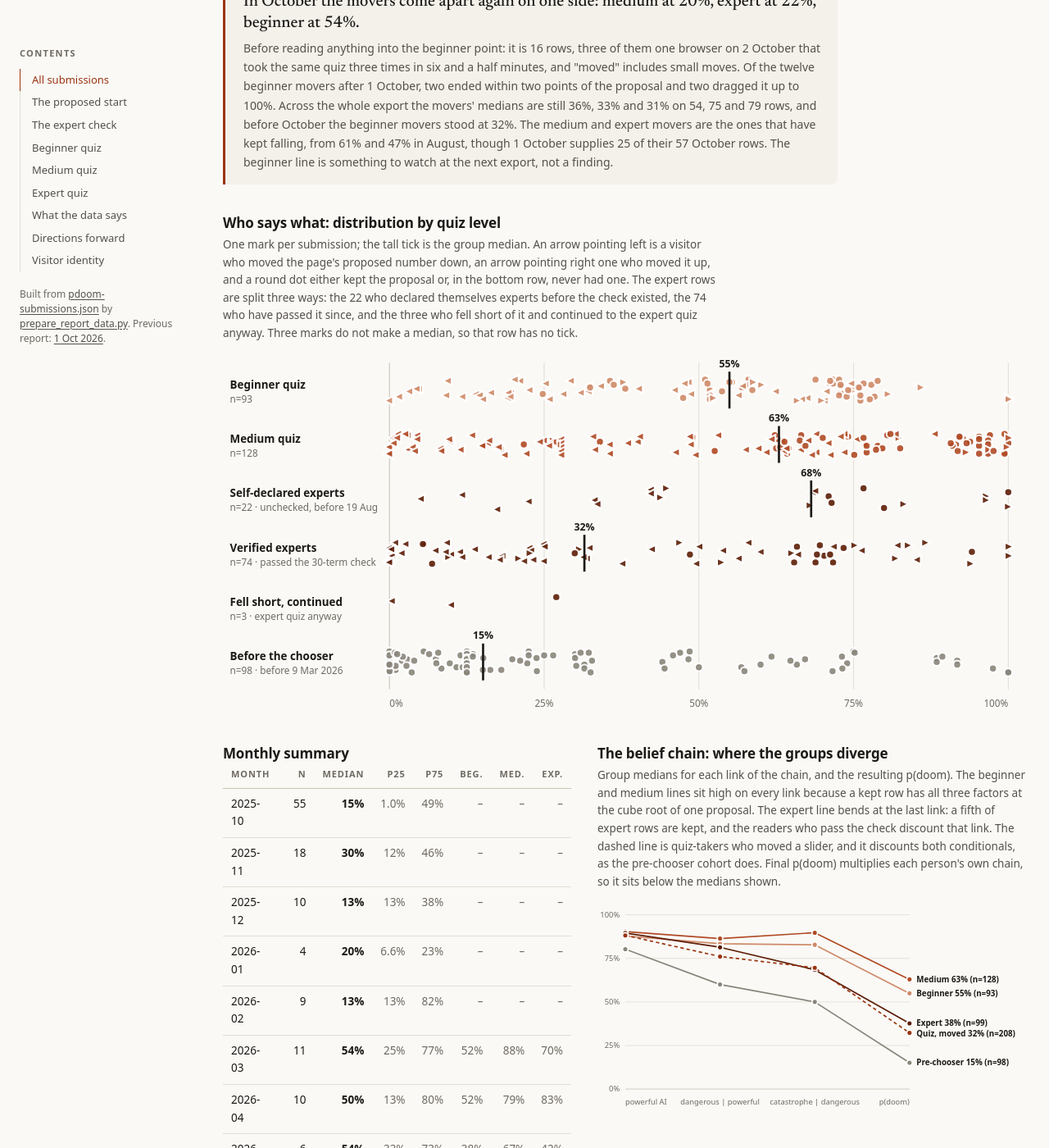
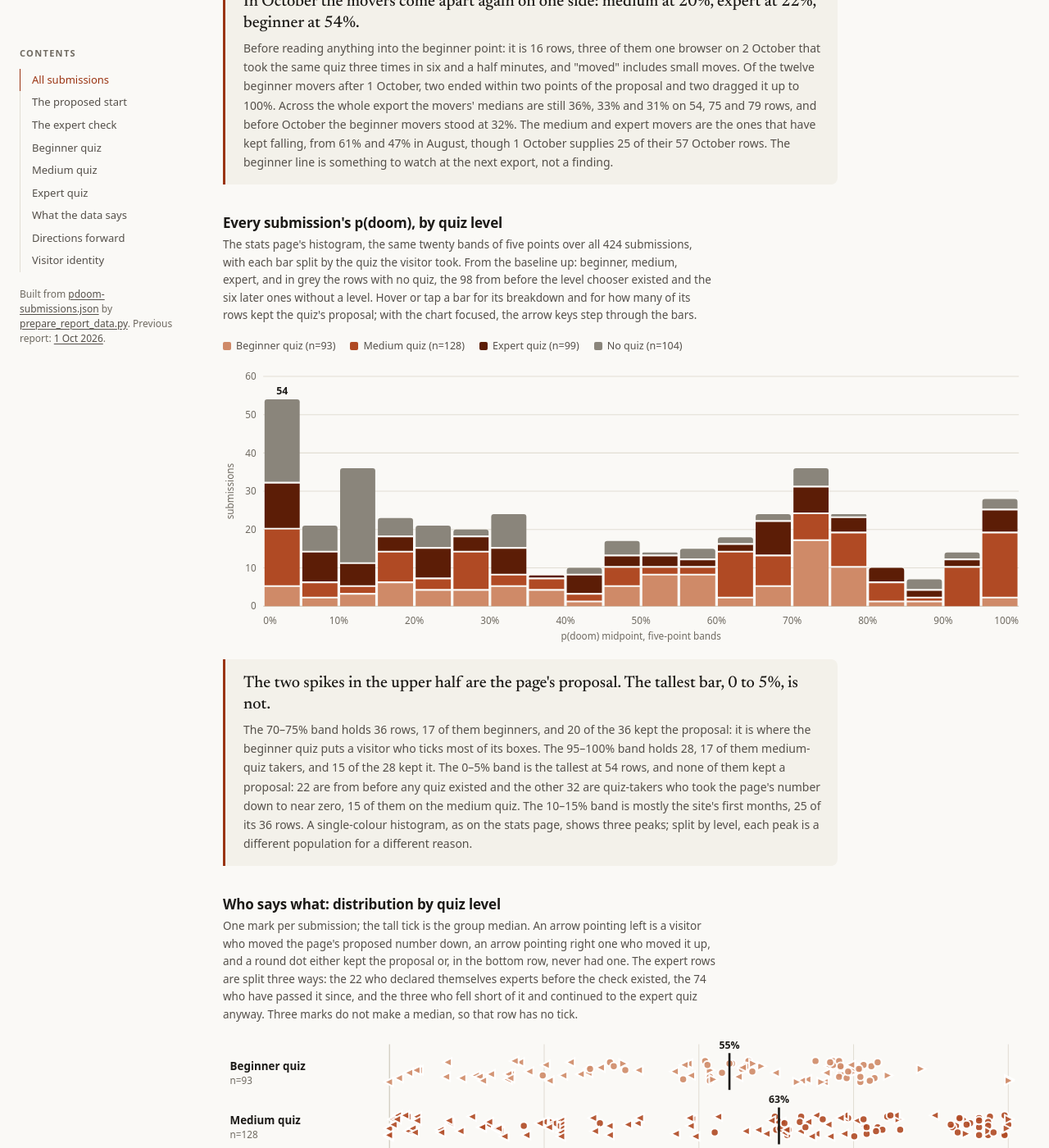
Before and after one commit to neoneye/pdoom-calculator, a Jekyll site: the page reports/submissions-2026-10-15.html, which Jekyll copies as it is, in a window 1280 px wide and 1400 px high, scrolled down 5018 px. Shown: the whole window at 82% size. Built offline with Jekyll 4.4.1, drawn with Linux system fonts in a browser that asks for light colours.

Commit message:
Add a stacked histogram by quiz level to the 15 October report
The stats page's histogram, twenty five-point bands over all 424
submissions, with each bar split into beginner, medium, expert and no
quiz. The caption reads the peaks: 70-75% is mostly beginners keeping
the proposal (20 of 36 kept), 95-100% mostly medium-quiz takers keeping
it (15 of 28), and the tallest band, 0-5%, has no kept rows at all: 22
predate the quiz and 32 are quiz-takers who took the number to near zero.
The stats page itself stays a single series.

Co-Authored-By: Claude Opus 5.5 <noreply@anthropic.com>

```diff
--- a/reports/submissions-2026-10-15.html
+++ b/reports/submissions-2026-10-15.html
@@ -317,6 +317,14 @@
         <div class="plot"><div id="chart-levels"></div><div class="tooltip" id="tt-lv"></div></div>
         <p class="finding"><span class="lead">On every row, the expert line has fallen three months running, 59%, 32%, 23%. The beginner line fell and came back, 72%, 48%, 56%.</span>Medium went 69%, 63%, 40% over the same three months. In August the three levels sat within thirteen points of each other; in October beginner and expert are 34 points apart. Most of that gap is the proposal and how often each level keeps it: across the whole export the beginner quiz is kept on 42% of its rows, medium on 39% and expert on 20%, and a kept row is the formula's number. Switch to the rows where the visitor moved a slider and the lines close up: in September they sat at 31%, 27% and 28%, the convergence the last report described.</p>
         <p class="finding"><span class="lead">In October the movers come apart again on one side: medium at 20%, expert at 22%, beginner at 54%.</span>Before reading anything into the beginner point: it is 16 rows, three of them one browser on 2 October that took the same quiz three times in six and a half minutes, and "moved" includes small moves. Of the twelve beginner movers after 1 October, two ended within two points of the proposal and two dragged it up to 100%. Across the whole export the movers' medians are still 36%, 33% and 31% on 54, 75 and 79 rows, and before October the beginner movers stood at 32%. The medium and expert movers are the ones that have kept falling, from 61% and 47% in August, though 1 October supplies 25 of their 57 October rows. The beginner line is something to watch at the next export, not a finding.</p>
+      </figure>
+
+      <figure>
+        <h3>Every submission's p(doom), by quiz level</h3>
+        <p class="how">The stats page's histogram, the same twenty bands of five points over all 424 submissions, with each bar split by the quiz the visitor took. From the baseline up: beginner, medium, expert, and in grey the rows with no quiz, the 98 from before the level chooser existed and the six later ones without a level. Hover or tap a bar for its breakdown and for how many of its rows kept the quiz's proposal; with the chart focused, the arrow keys step through the bars.</p>
+        <div class="legend" id="legend-hist"></div>
+        <div class="plot"><div id="chart-hist"></div><div class="tooltip" id="tt-hist"></div></div>
+        <p class="finding"><span class="lead">The two spikes in the upper half are the page's proposal. The tallest bar, 0 to 5%, is not.</span>The 70–75% band holds 36 rows, 17 of them beginners, and 20 of the 36 kept the proposal: it is where the beginner quiz puts a visitor who ticks most of its boxes. The 95–100% band holds 28, 17 of them medium-quiz takers, and 15 of the 28 kept it. The 0–5% band is the tallest at 54 rows, and none of them kept a proposal: 22 are from before any quiz existed and the other 32 are quiz-takers who took the page's number down to near zero, 15 of them on the medium quiz. The 10–15% band is mostly the site's first months, 25 of its 36 rows. A single-colour histogram, as on the stats page, shows three peaks; split by level, each peak is a different population for a different reason.</p>
       </figure>
 
       <figure>
@@ -930,6 +938,66 @@ function eventLine(svg, x, MT, H, MB, label) {
   draw('all');
 }
 
+// ---- chart B3: histogram of every submission, stacked by quiz level ----
+// The stats page's bins (twenty bands of five points, every row), split by level.
+{
+  const LEVELS = [
+    { key: 'beginner', label: 'Beginner quiz', color: 'var(--level-1)' },
+    { key: 'medium', label: 'Medium quiz', color: 'var(--level-2)' },
+    { key: 'expert', label: 'Expert quiz', color: 'var(--level-3)' },
+    { key: 'none', label: 'No quiz', color: 'var(--neutral)' },
+  ];
+  const lvl = r => QUIZ.has(r.g) ? r.g : 'none';
+  const BINS = 20;
+  const bins = Array.from({ length: BINS }, (_, i) => ({ i, lo: i * 5, hi: i * 5 + 5, c: { beginner: 0, medium: 0, expert: 0, none: 0 }, kept: 0, n: 0 }));
+  for (const r of rows) {
+    const b = bins[Math.min(BINS - 1, Math.floor(r.m * 100 / 5 + 1e-9))];
+    b.c[lvl(r)]++; b.n++; if (kept(r)) b.kept++;
+  }
+  const legend = document.getElementById('legend-hist');
+  for (const L of LEVELS) {
+    const sp = document.createElement('span');
+    sp.innerHTML = '<span class="sw" style="background:' + L.color + ';border-radius:2px"></span>' + L.label + ' (n=' + rows.filter(r => lvl(r) === L.key).length + ')';
+    legend.appendChild(sp);
+  }
+  const maxN = Math.max(...bins.map(b => b.n));
+  const top = Math.ceil(maxN / 10) * 10;
+  const W = 920, H = 320, ML = 46, MR = 12, MT = 14, MB = 44;
+  const step = (W - ML - MR) / BINS, bw = step - 3;
+  const X = i => ML + i * step + 1.5, Y = c => MT + (1 - c / top) * (H - MT - MB);
+  const svg = el('svg', { viewBox: '0 0 ' + W + ' ' + H }, document.getElementById('chart-hist'));
+  for (let c = 0; c <= top; c += 10) {
+    el('line', { x1: ML, x2: W - MR, y1: Y(c), y2: Y(c), stroke: c === 0 ? 'var(--line-strong)' : 'var(--line)', 'stroke-width': 1 }, svg);
+    el('text', { x: ML - 8, y: Y(c) + 4, 'text-anchor': 'end', class: 'tick' }, svg, c);
+  }
+  for (let i = 0; i <= BINS; i += 2) el('text', { x: ML + i * step, y: H - 24, 'text-anchor': i === 0 ? 'start' : i === BINS ? 'end' : 'middle', class: 'tick' }, svg, (i * 5) + '%');
+  el('text', { x: (ML + W - MR) / 2, y: H - 6, 'text-anchor': 'middle', class: 'axis-name' }, svg, 'p(doom) midpoint, five-point bands');
+  el('text', { x: 12, y: MT + (H - MT - MB) / 2, class: 'axis-name', transform: 'rotate(-90 12 ' + (MT + (H - MT - MB) / 2) + ')', 'text-anchor': 'middle' }, svg, 'submissions');
+  const hits = [];
+  for (const b of bins) {
+    const x = X(b.i);
+    let acc = 0;
+    const segs = LEVELS.filter(L => b.c[L.key]);
+    segs.forEach((L, k) => {
+      const y0 = Y(acc), y1 = Y(acc + b.c[L.key]); acc += b.c[L.key];
+      // a 2px gap of paper between segments; only the top segment gets rounded corners
+      const yTop = y1, yBot = k === 0 ? y0 : y0 - 2, last = k === segs.length - 1;
+      if (yBot - yTop < 0.5) return;
+      const r = last ? Math.min(3, (yBot - yTop) / 2) : 0;
+      el('path', { d: 'M' + x + ' ' + yBot + 'V' + (yTop + r) + (r ? 'Q' + x + ' ' + yTop + ' ' + (x + r) + ' ' + yTop : '') + 'H' + (x + bw - r) + (r ? 'Q' + (x + bw) + ' ' + yTop + ' ' + (x + bw) + ' ' + (yTop + r) : '') + 'V' + yBot + 'Z', fill: L.color }, svg);
+    });
+    hits.push({ x0: x, x1: x + bw, x: x + bw / 2, y: Y(b.n / 2), b });
+  }
+  // the tallest bar carries its total; the rest are in the tooltip
+  const tall = bins.reduce((a, b) => (b.n > a.n ? b : a));
+  el('text', { x: X(tall.i) + bw / 2, y: Y(tall.n) - 6, 'text-anchor': 'middle', class: 'direct' }, svg, tall.n);
+  attachTooltip(svg, 'tt-hist',
+    x => hits.find(h => x >= h.x0 - 1.5 && x <= h.x1 + 1.5) || null,
+    h => '<span class="t">' + h.b.lo + '–' + h.b.hi + '% · ' + h.b.n + ' submissions</span>' +
+      [...LEVELS].reverse().map(L => '<br>' + L.label + ': <b>' + h.b.c[L.key] + '</b>').join('') +
+      '<br><span class="t">' + h.b.kept + ' kept the quiz’s proposal</span>', hits);
+}
+
 // ---- chart C: dot strips per group ----
 {
   const strips = [
```
